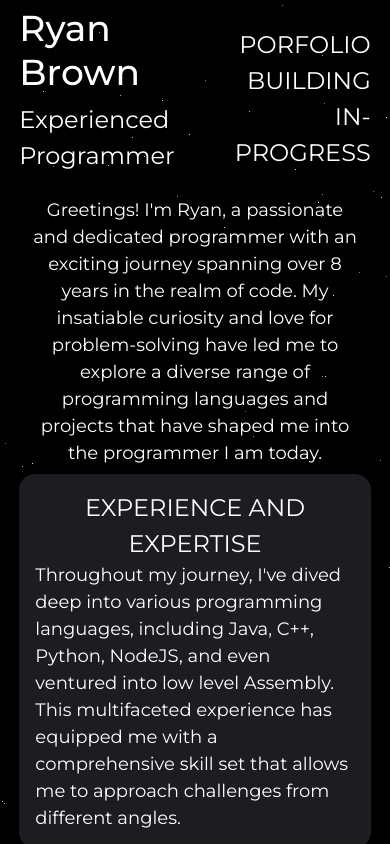
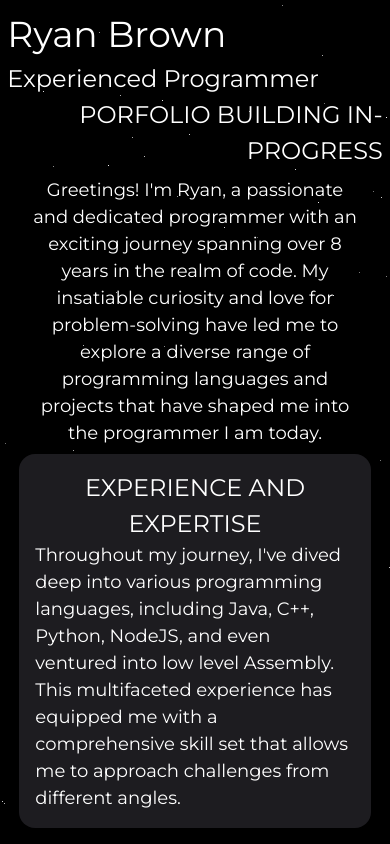
Before and after one commit to RyanBrown2/RyanBrown2.github.io, a React (Vite) app: page / in a window 390 px wide. Shown: the top 844 px of the page. Built offline with nearby package versions, Linux system fonts and the light colour scheme.

Commit message:
Implementing mobile title bar

```diff
--- a/src/pages/Home/components/Hero/Hero.jsx
+++ b/src/pages/Home/components/Hero/Hero.jsx
@@ -7,15 +7,28 @@ export default class Hero extends Component {
 	render() {
 		return (
 			<div id="hero">
+
+				{/* Main Title Bar */}
+				<div className="d-none d-sm-block">
 					<Row className="hero-header">
-					<Col xs={6}>
+						<Col sm={6}>
 							<h1 className="hero-main-primary">Ryan Brown</h1>
 							<p className="hero-main-secondary">Experienced Programmer</p>
 						</Col>
-					<Col xs={6} className="hero-secondary my-auto">
+						<Col sm={6} className="hero-secondary my-auto">
 							Porfolio Building In-Progress
 						</Col>
 					</Row>
+				</div>
+
+				{/* Mobile Title Bar */}
+				<div className="hero-header d-block d-sm-none">
+					<Row className="hero-main-primary">Ryan Brown</Row>
+					<Row className="hero-main-secondary">Experienced Programmer</Row>
+					<Row className="hero-secondary">Porfolio Building In-Progress</Row>
+				</div>
+
+
 				<Row className="hero-description">
 				Greetings! I'm Ryan, a passionate and dedicated programmer with an exciting journey spanning over 8 years in the realm of code. My insatiable curiosity and love for problem-solving have led me to explore a diverse range of programming languages and projects that have shaped me into the programmer I am today.
 				</Row>
```
Lines whose indentation alone changed are shown as unchanged.
